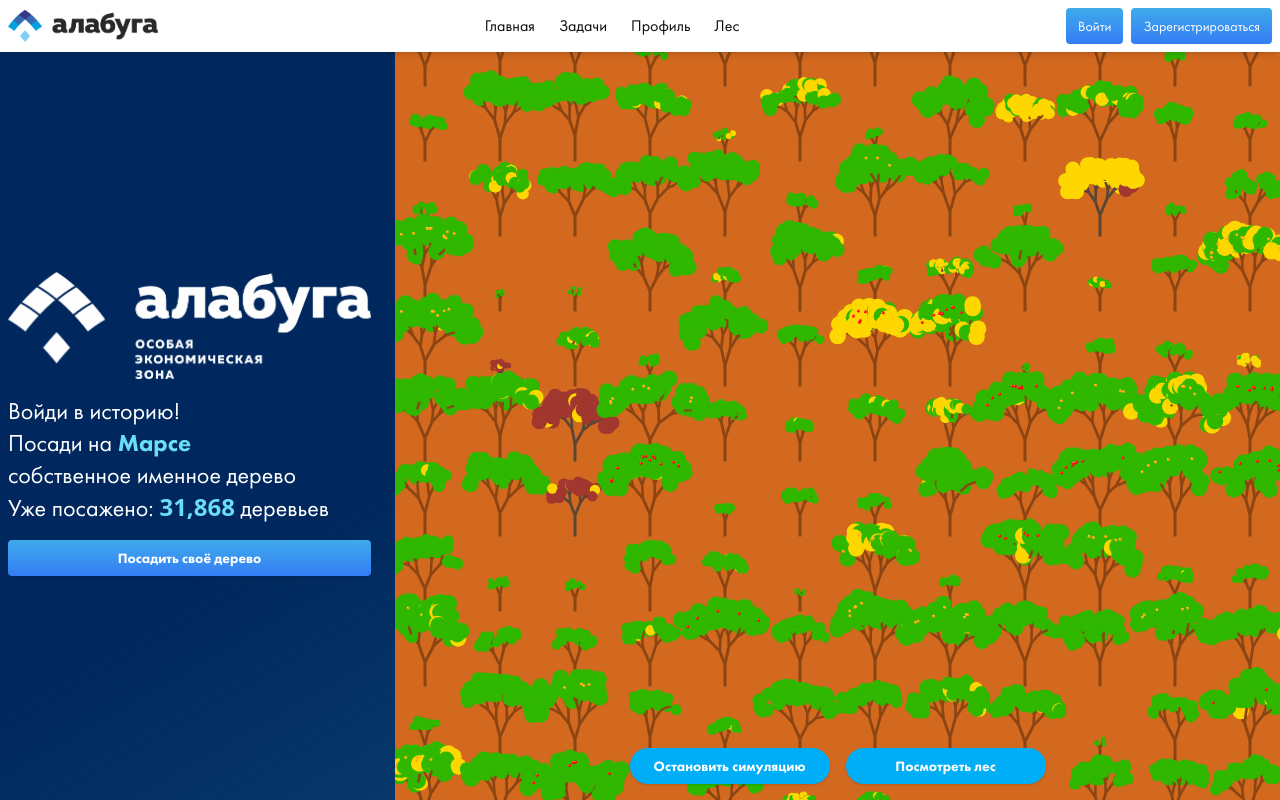
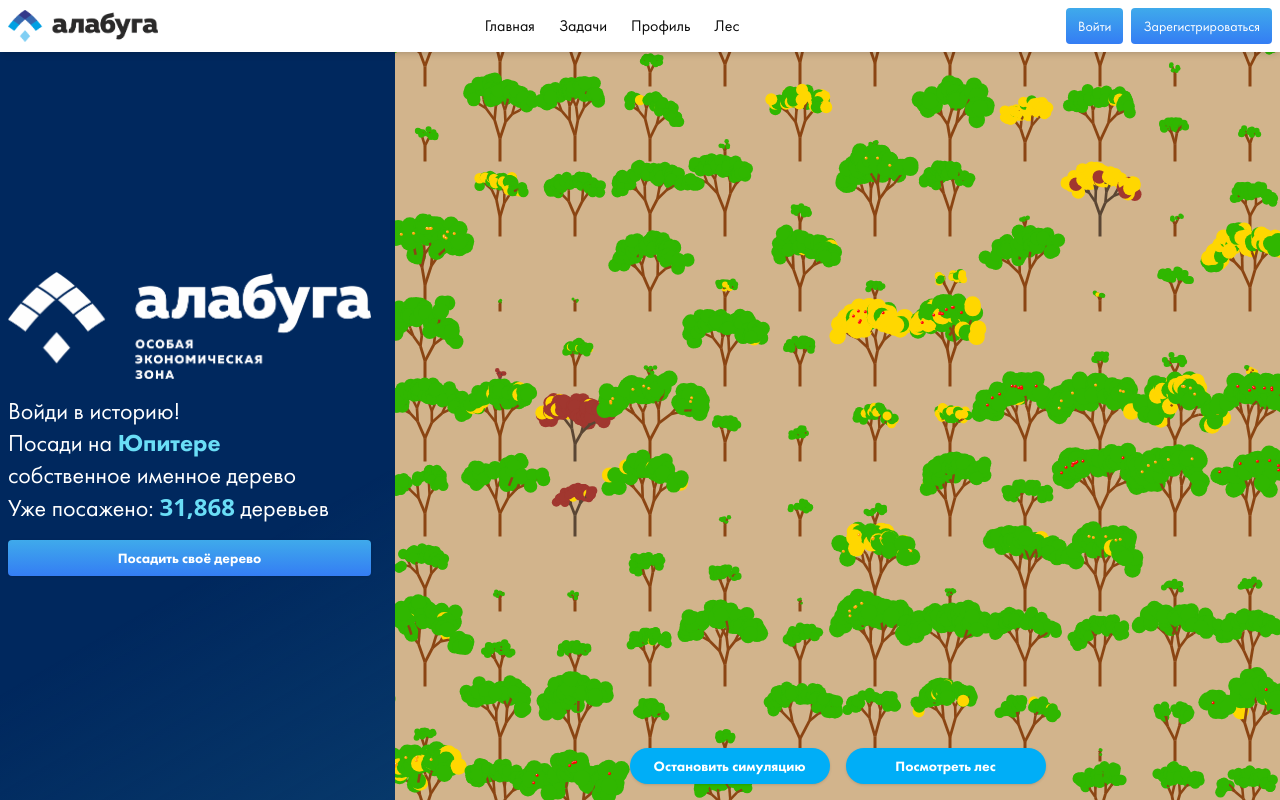
Before and after one commit to dmitrykulakovfrontend/vite-react, a React (Vite) app: page / in a window 1280 px wide. Built offline with nearby package versions, Linux system fonts and the light colour scheme.

Commit message:
update simulation speed

```diff
--- a/src/routes/index.tsx
+++ b/src/routes/index.tsx
@@ -52,7 +52,7 @@
         }
         return newPlanet;
       });
-    }, 2000);
+    }, 4000);
 
     return () => clearInterval(interval);
   }, [planetsArray.length]);
@@ -63,7 +63,7 @@
         if (treeRef.current) {
           treeRef.current.simulateGrow();
         }
-      }, 2000); // update simulation every 2 seconds
+      }, 4000); // update simulation every 2 seconds
     }
 
     return () => {
```
